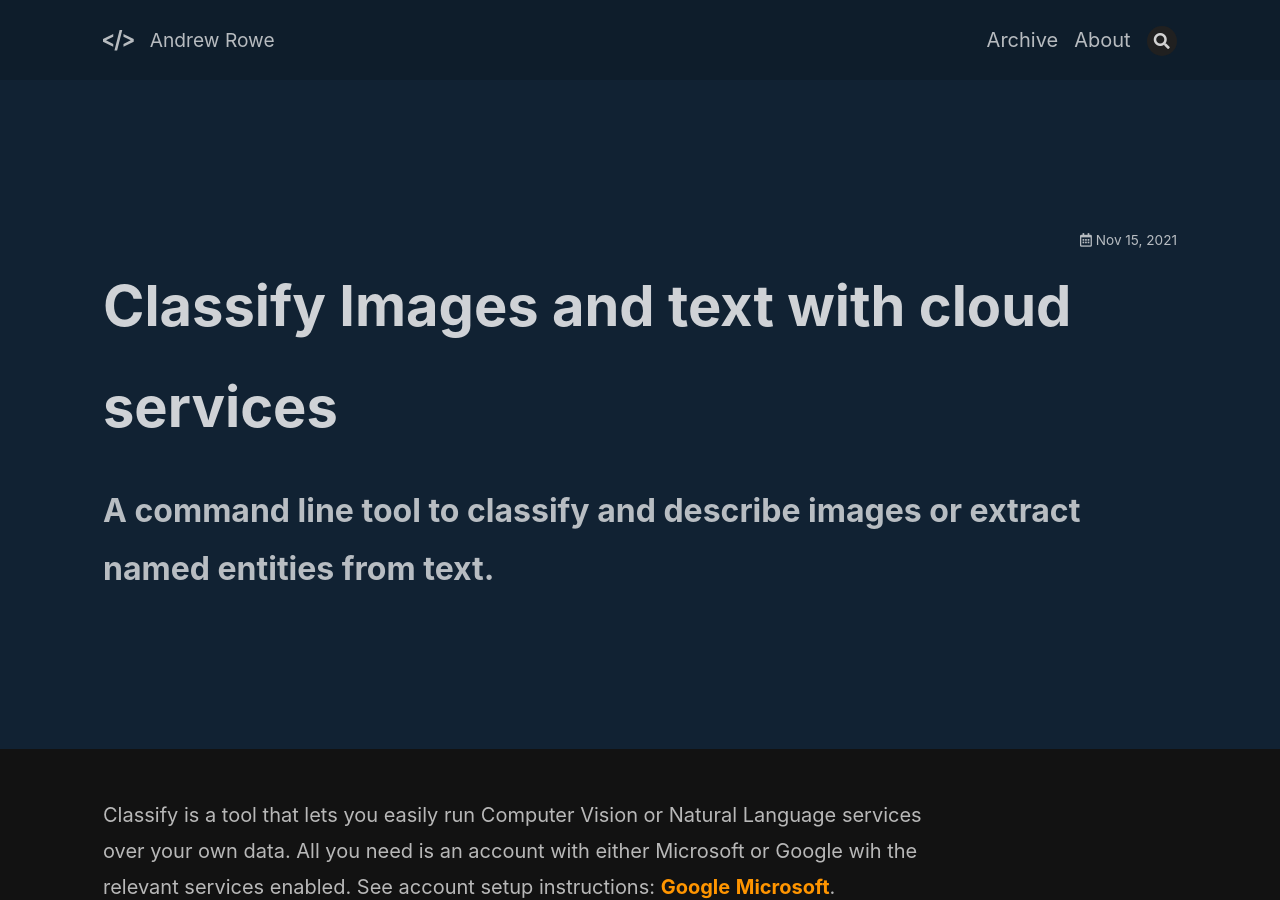
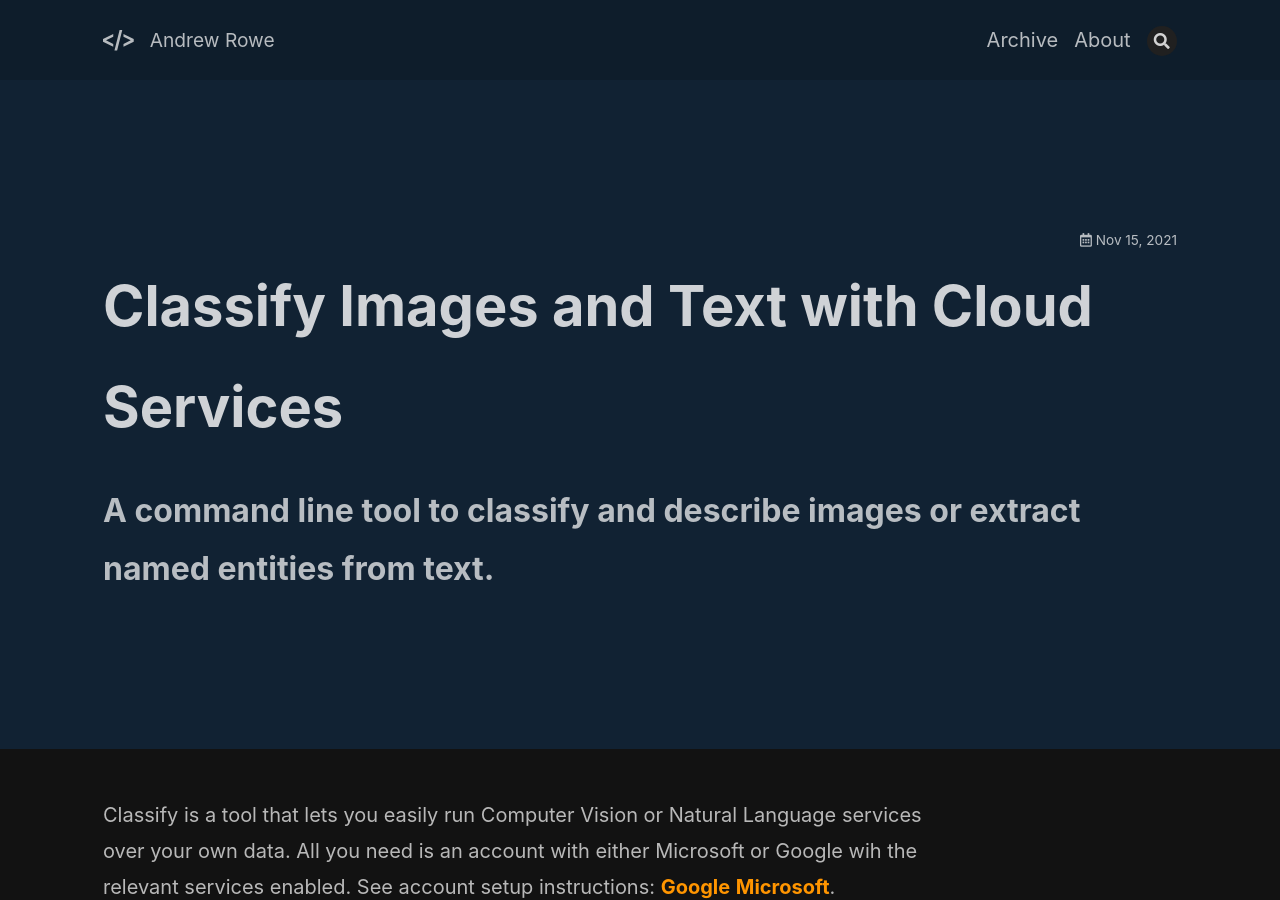
Before and after one commit to rowead/rowead.github.io, a Jekyll site: the page built from _posts/2021-11-15-classify-images-and-text.md, in a window 1280 px wide and 900 px high. Built offline with Jekyll 4.4.1, drawn with Linux system fonts in a browser that asks for light colours.

```diff
--- a/_posts/2021-11-15-classify-images-and-text.md
+++ b/_posts/2021-11-15-classify-images-and-text.md
@@ -1,6 +1,6 @@
 ---
 layout: article
-title: Classify Images and text with cloud services
+title: Classify Images and Text with Cloud Services
 excerpt: >
   A command line tool to classify and describe images or extract named entities from text.
 published: true
```
